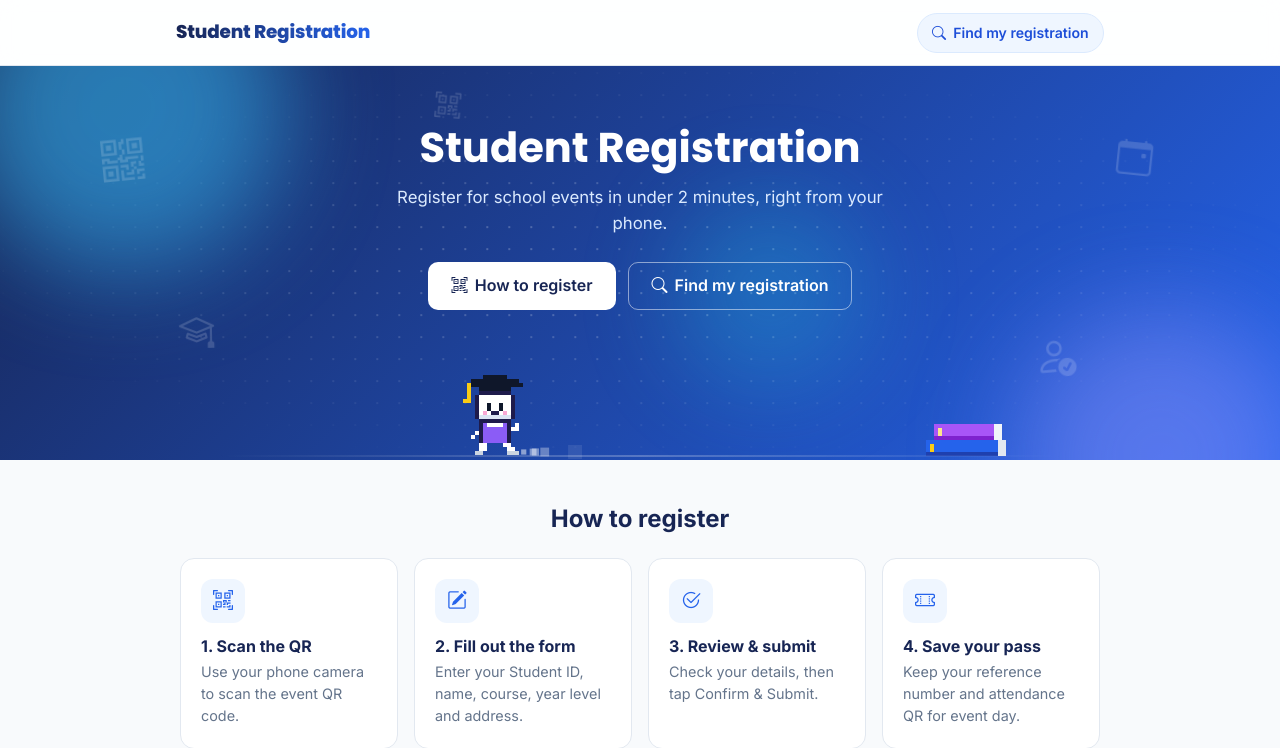
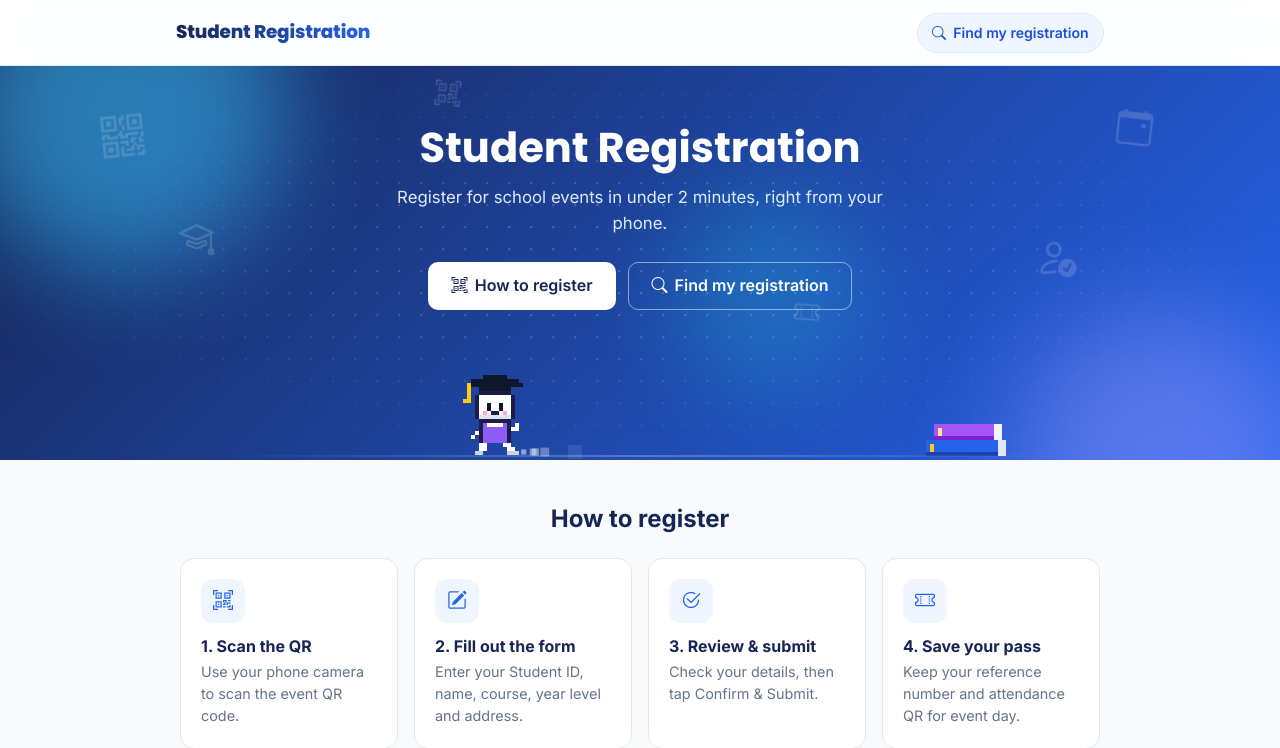
Before and after one commit to carl-webKarpe/BSTM-INFO, a PHP site: page / in a window 1280 px wide. Shown: the top 748 px of the page. Run offline with PHP 8.4, Linux system fonts and the light colour scheme; some libraries are stand-ins or nearby versions.

Commit message:
Keep the original banner background together with the mascot
The floating icons are pinned to the text area so they sit where they
did before the mascot strip was added, including the ticket icon.
Also restores the phone rule that hides the small icons.

Co-Authored-By: Claude Opus 5.5 <noreply@anthropic.com>
Claude-Session: https://claude.ai/code/session_01DU4qGqQbKqjFNmjhsi7ZC6

```diff
--- a/assets/css/app.css
+++ b/assets/css/app.css
@@ -616,9 +616,13 @@ textarea.input { min-height: 90px; resize: vertical; }
   content: ""; position: absolute; left: 6%; right: 6%; bottom: 3px; height: 2px; border-radius: 2px;
   background: linear-gradient(90deg, transparent, rgba(255, 255, 255, .25), transparent);
 }
-.i6 { display: none; }
+/* the floating icons stay in the text area (same layout as before the mascot);
+   the mascot runs in the strip below */
+.hero-icons { position: absolute; left: 0; right: 0; top: 0; bottom: 150px; }
+.hero-icons .i6 { bottom: -34px; }       /* ticket sits just below the buttons, as before */
 @media (max-width: 640px) {
   .l-hero { padding-bottom: 122px; }
   .mascot-stage { height: 112px; }
+  .hero-icons { bottom: 122px; }
   .i2, .i4 { display: none; }
 }
--- a/index.php
+++ b/index.php
@@ -12,12 +12,14 @@ public_header('Welcome', ['wide' => true]);
   <!-- animated background (decorative only) -->
   <div class="hero-bg" aria-hidden="true">
     <span class="orb o1"></span><span class="orb o2"></span><span class="orb o3"></span>
+    <div class="hero-icons">
       <i class="bi bi-qr-code fl i1"></i>
       <i class="bi bi-mortarboard fl i2"></i>
       <i class="bi bi-calendar-event fl i3"></i>
       <i class="bi bi-person-check fl i4"></i>
       <i class="bi bi-qr-code-scan fl i5"></i>
       <i class="bi bi-ticket-perforated fl i6"></i>
+    </div>
   </div>
   <!-- pixel mascot: sits on the books, runs, waves, does something funny, then sits again -->
   <div class="mascot-stage" aria-hidden="true"><canvas id="mascot"></canvas></div>
```
Lines whose indentation alone changed are shown as unchanged.
